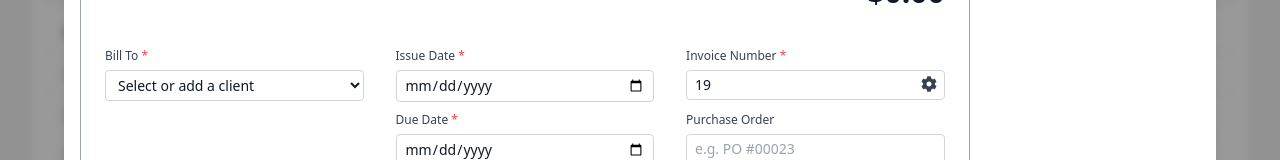
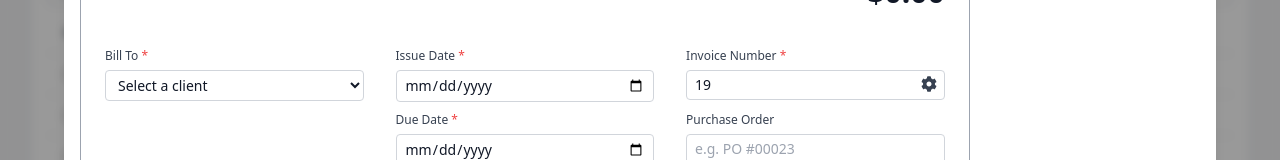
Before and after one commit to KikiXoxo/payzen-invoice-page, a React (Vite) app: page / in a window 1280 px wide. Both pictures are taken after a click on the button "New Invoice". Shown: the part 342-502 px from the top of the page. Built offline with nearby package versions, Linux system fonts and the light colour scheme.

Commit message:
feat: populate client selection with data from modalData - add more robust validation to AddInvoiceModal

```diff
--- a/src/components/invoice/AddInvoiceModal.jsx
+++ b/src/components/invoice/AddInvoiceModal.jsx
@@ -3,6 +3,7 @@ import { FaChevronDown, FaImage, FaCog } from 'react-icons/fa';
 import InvoiceItemsList from './InvoiceItemsList';
 import { useInvoicesStore } from '../../stores/invoicesStore';
 import { emptyItem, buildInvoice } from '../../helpers/invoiceBuilder';
+import { clients } from '../../data/modalData';
 
 const AddInvoiceModal = ({ isOpen, onClose }) => {
   const addInvoice = useInvoicesStore(state => state.addInvoice);
@@ -38,9 +39,21 @@ const AddInvoiceModal = ({ isOpen, onClose }) => {
 
   // Handle save
   const handleSaveAndSend = () => {
+    if (!form.clientName || !form.issueDate || !form.dueDate) {
+      alert('Please select a client and fill in the dates');
+      return;
+    }
+
+    for (let itm of form.items) {
+      if (!itm.description) {
+        alert('Please select all invoice items');
+        return;
+      }
+    }
+
     const invoiceToSave = buildInvoice(nextInvoiceId, {
       ...form,
-      status: 'Paid', // adjust later
+      status: 'Paid',
     });
 
     addInvoice(invoiceToSave);
@@ -138,7 +151,12 @@ const AddInvoiceModal = ({ isOpen, onClose }) => {
                     required
                     className='w-full mt-1 px-2 py-1 border border-gray-300 dark:border-gray-600 rounded text-sm bg-white dark:bg-gray-800'
                   >
-                    <option value=''>Select or add a client</option>
+                    <option value=''>Select a client</option>
+                    {clients.map((client, i) => (
+                      <option key={i} value={client}>
+                        {client}
+                      </option>
+                    ))}
                   </select>
                 </div>
 
--- a/src/data/modalData.js
+++ b/src/data/modalData.js
@@ -1,3 +1,11 @@
+export const clients = [
+  'Acme Corp',
+  'Globex Inc',
+  'Soylent Ltd',
+  'Initech',
+  'Umbrella Corp',
+];
+
 export const invoiceItems = [
   'Web Design Service',
   'Logo Design',
```
